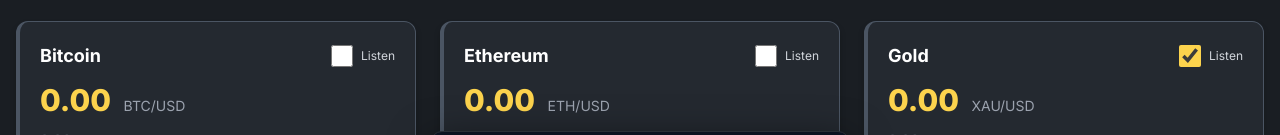
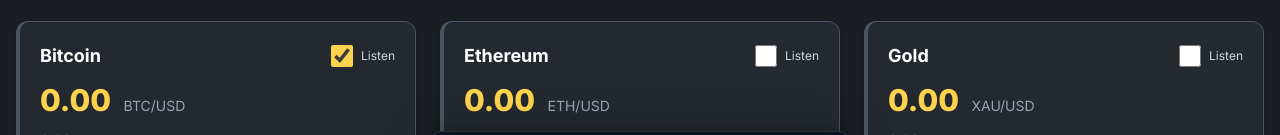
Before and after one commit to sikkahtradings-art/MarketEar, a plain HTML site: page index.html in a window 1280 px wide. Shown: the part 168-303 px from the top of the page. Drawn offline with nearby package versions, Linux system fonts and the light colour scheme.

Commit message:
Update index.html

```diff
--- a/index.html
+++ b/index.html
@@ -125,7 +125,7 @@
     briefMode: true,
     fullPrecision: false,
     voiceGender: 'female',
-    selectedAssets: ['xauusd'], // <--- DEFAULT: only Gold selected
+    selectedAssets: ['btcusd'], // <--- DEFAULT: BTC selected
     timers: { audio: null },
     remainingTime: 0
   };
```
